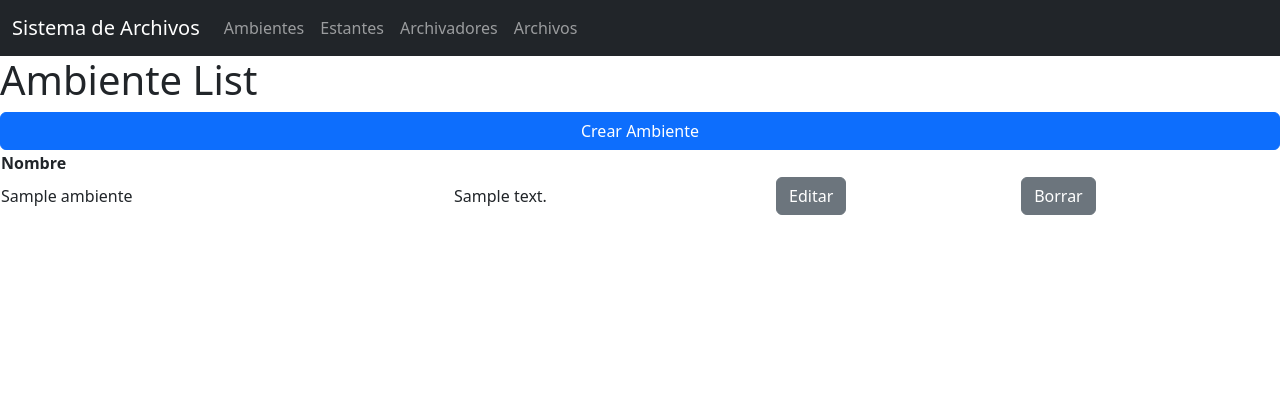
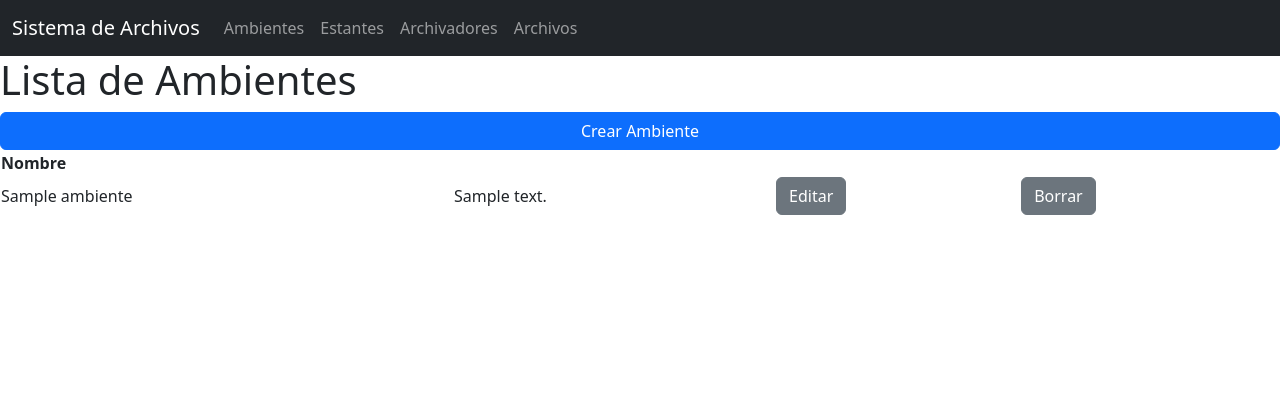
Before and after one commit to everdelgad0/SISarchivos, a Django app: page /estante/ in a window 1280 px wide. Shown: the top 420 px of the page. Run offline with Django 5.2, Linux system fonts and the light colour scheme; tables that the repository leaves empty hold one stand-in row (values such as "Sample post").

Commit message:
probando 3

```diff
--- a/apps/ambiente/templates/ambiente/list.html
+++ b/apps/ambiente/templates/ambiente/list.html
@@ -2,7 +2,7 @@
 
 {% block content %}
     {% include "base/navar.html" %}
-    <h1>Ambiente List</h1>
+    <h1>Lista de Ambientes</h1>
     <a class="btn btn-primary" href="{% url 'ambiente:ambiente_create' %}">Crear Ambiente</a>
     <table>
         <thead>
```
